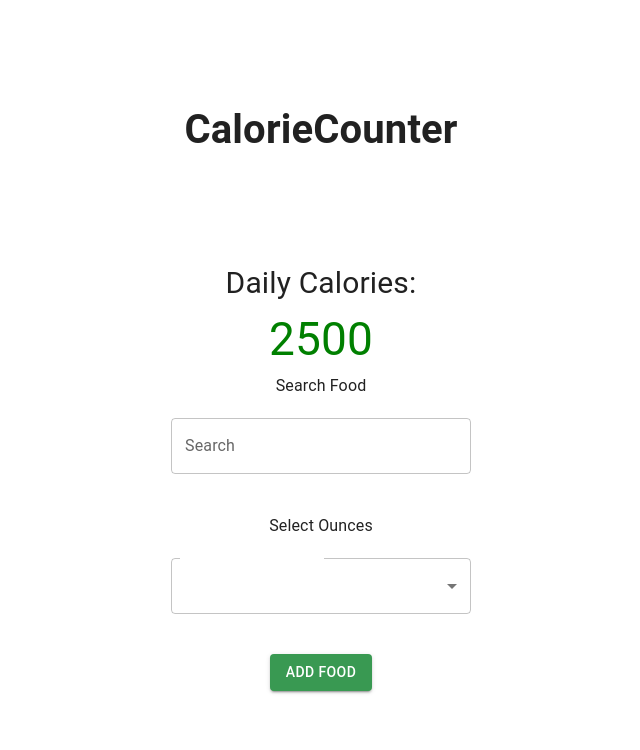
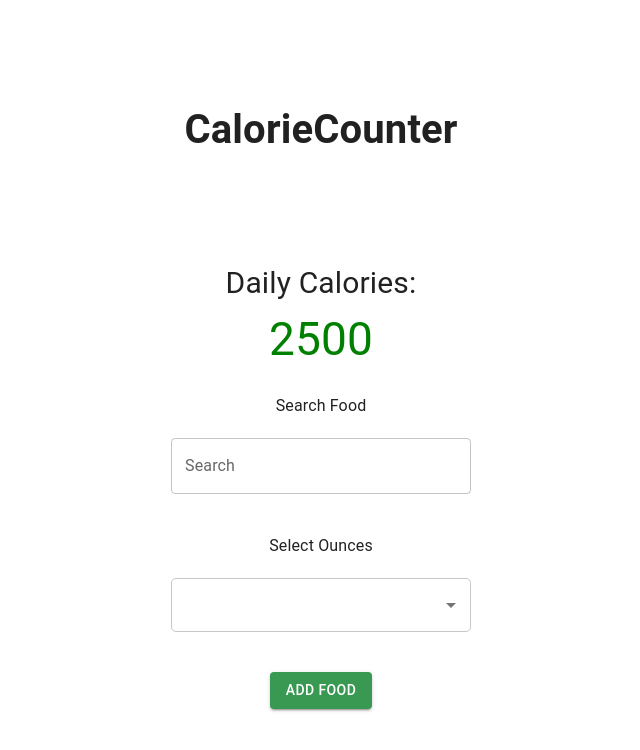
Before and after one commit to danielgoehring/ReactCalorieTrackerApp, a React (Create React App) app: page / in a window 1280 px wide. Shown: the top 750 px of the page, without its empty margins (319-959 px from the left). Built offline with nearby package versions, Linux system fonts and the light colour scheme.

Commit message:
fixed select drop down border

```diff
--- a/src/MealList.js
+++ b/src/MealList.js
@@ -4,6 +4,7 @@ import Typography from '@mui/material/Typography';
 import TextField from '@mui/material/TextField';
 import Meal from './Meal';
 import Button from '@mui/material/Button';
+import Input from '@mui/material/Input';
 import Select from '@mui/material/Select';
 import MenuItem from '@mui/material/MenuItem';
 import Autocomplete from "@mui/material/Autocomplete";
@@ -39,7 +40,6 @@ function MealList(props) {
                 <Container style={{display: 'flex', alignItems: 'center', justifyContent: 'center', marginTop: '20px', marginBottom: '20px'}}>
 
                 <Autocomplete
-
                     open={open}
                     onOpen={() => {
                         if (inputValue) {
@@ -61,24 +61,44 @@ function MealList(props) {
                     style={{ width:300}}
                     popupIcon={null}
                     renderInput={(params) => (
-                            <TextField {...params} label="Search" variant="outlined" />
+                        <TextField
+                        {...params}
+                        label="Search"
+                        variant="outlined"
+                        InputProps={{
+                            ...params.InputProps,
+                            style: {
+                            borderColor: '#c7c7c7', // set your desired color here
+                            },
+                        }}
+                        />
                     )}
                 />
                 </Container>
                 <Container style={{marginBottom: '40px'}}>
                     <Typography style={{marginBottom: '20px', marginTop: '40px'}}>Select Ounces</Typography>
 
-                    <Select label ="Enter Number of Ounces" value={props.amount} onChange={(e) => props.setAmount(e.target.value)}
-                                style={{ width:300}}
+                    <Select
+                        label ="Enter Number of Ounces"
+                        value={props.amount}
+                        onChange={(e) => props.setAmount(e.target.value)}
+                        style={{ width: 300, border: '1px solid #c7c7c7', padding: '10px', borderRadius: '5px' }}
+                        input={
+                            <Input
+                            style={{ border: '1px solid #c7c7c7' }}
+                            disableUnderline  // This will remove the underline
+                            />
+                        }
                         displayEmpty
                         placeholder="oz"
                         MenuProps={{
                             PaperProps: {
-                                    style: { maxHeight: 220},
+                            style: { maxHeight: 220 },
                             },
-                                }}>
+                        }}
+                        >
                         {[...Array(101).keys()].map(i => (
-                            <MenuItem value={i}>{i}</MenuItem>
+                            <MenuItem value={i} key={i}>{i}</MenuItem>
                         ))}
                     </Select>
                 </Container>
--- a/src/TotalCalories.js
+++ b/src/TotalCalories.js
@@ -4,7 +4,7 @@ function TotalCalories(props) {
     return (
         <div>
             <div></div>
-            <p style={{fontSize: '30px', marginBottom: '0'}}>Daily Calories: <div style={{fontSize: '46px', color: props.totalCalories < 500 ? '#c2272e' : 'green'}}>{props.totalCalories}</div></p>
+            <p style={{fontSize: '30px', marginBottom: '0'}}>Daily Calories: <div style={{fontSize: '46px', marginBottom: '20px', color: props.totalCalories < 500 ? '#c2272e' : 'green'}}>{props.totalCalories}</div></p>
             {props.totalCalories <= 0 && (
             <p style={{ fontSize: '20px', color: '#c2272e', marginTop: '10px'}}>You don't have calories left</p>
             )}
```
Lines whose indentation alone changed are shown as unchanged.
